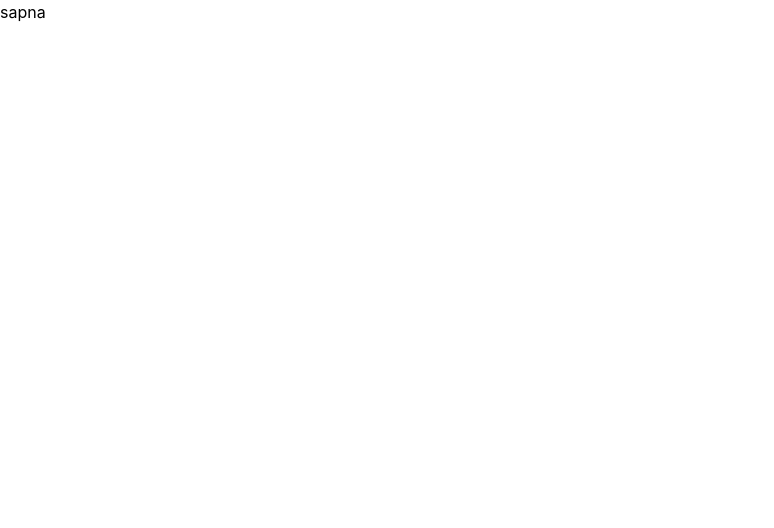
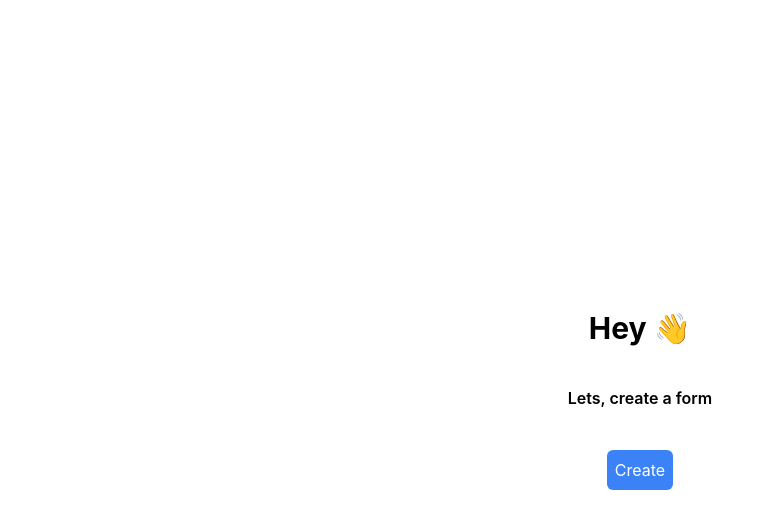
Before and after one commit to Sapnajha19/dynamic-form, a React (Create React App) app: page / in a window 1280 px wide. Shown: the top 528 px of the page, without its empty margins (0-774 px from the left). Built offline with nearby package versions, Linux system fonts and the light colour scheme.

Commit message:
Add routers to route through home and form-builder routes

```diff
--- a/src/App.js
+++ b/src/App.js
@@ -1,9 +1,17 @@
 import './App.css';
-
+import { BrowserRouter as Router, Route, Routes } from 'react-router-dom';
+import Form from './pages/Form';
+import FormBuilder from './pages/FormBuilder';
+import Home from './pages/home';
 function App() {
   return (
     <div className="App">
-      <h1>sapna</h1>
+      <Router>
+        <Routes>
+          <Route path="/" element={<Home />} />
+          <Route path="/form-builder" element={<FormBuilder />} />
+        </Routes>
+      </Router>
     </div>
   );
 }
```
